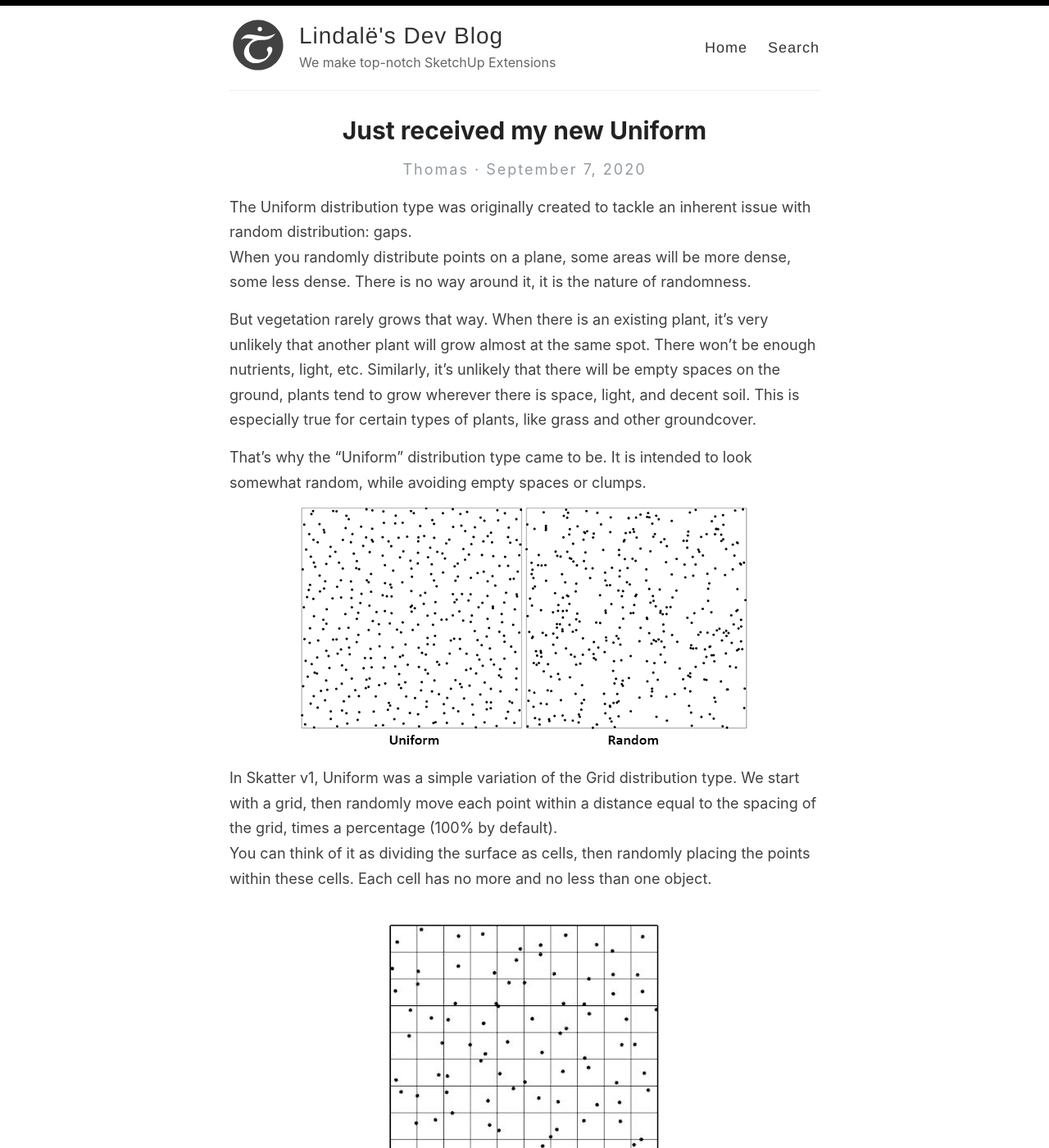
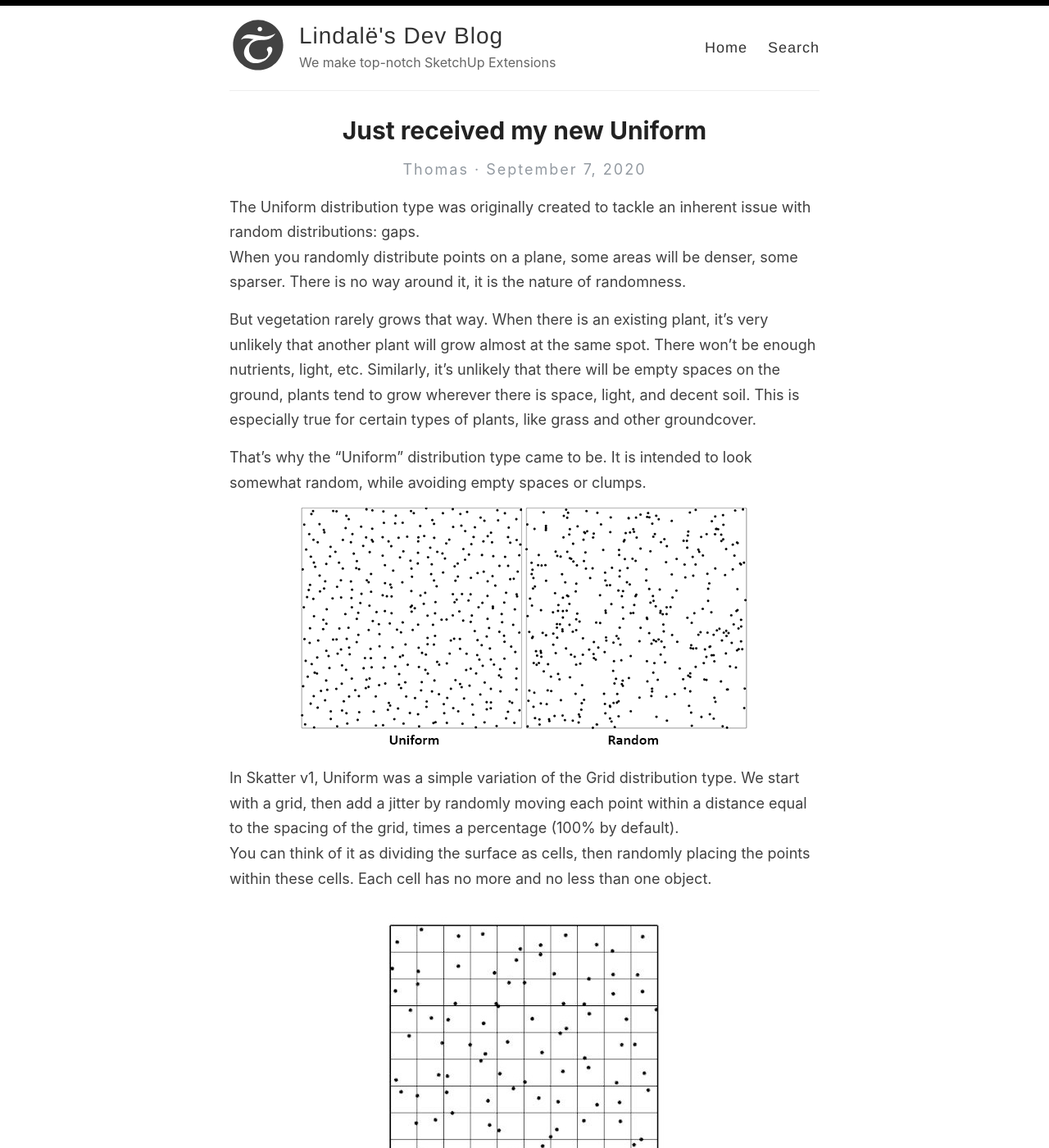
Before and after one commit to lindale-dev/lindale-dev.github.io, a Jekyll site: the page built from _posts/2020-09-07-just received my new uniform.md, in a window 1280 px wide and 1400 px high. Shown: the whole window at 82% size. Built offline with Jekyll 4.4.1, drawn with Linux system fonts in a browser that asks for light colours.

Commit message:
Edit Uniform post

```diff
--- a/_posts/2020-09-07-just received my new uniform.md
+++ b/_posts/2020-09-07-just received my new uniform.md
@@ -8,8 +8,8 @@ comments_url:
 
 
 
-The Uniform distribution type was originally created to tackle an inherent issue with random distribution: gaps.
-When you randomly distribute points on a plane, some areas will be more dense, some less dense. There is no way around it, it is the nature of randomness.
+The Uniform distribution type was originally created to tackle an inherent issue with random distributions: gaps.
+When you randomly distribute points on a plane, some areas will be denser, some sparser. There is no way around it, it is the nature of randomness.
 
 But vegetation rarely grows that way. When there is an existing plant, it's very unlikely that another plant will grow almost at the same spot. There won't be enough nutrients, light, etc. Similarly, it's unlikely that there will be empty spaces on the ground, plants tend to grow wherever there is space, light, and decent soil. This is especially true for certain types of plants, like grass and other groundcover.
 
@@ -17,7 +17,7 @@ That's why the "Uniform" distribution type came to be. It is intended to look so
 
 ![uniform_random]({{ site.url }}/images/uniform_random.png)
 
-In Skatter v1, Uniform was a simple variation of the Grid distribution type. We start with a grid, then randomly move each point within a distance equal to the spacing of the grid, times a percentage (100% by default).
+In Skatter v1, Uniform was a simple variation of the Grid distribution type. We start with a grid, then add a jitter by randomly moving each point within a distance equal to the spacing of the grid, times a percentage (100% by default).
 You can think of it as dividing the surface as cells, then randomly placing the points within these cells. Each cell has no more and no less than one object.
 
 ![uniform_cells]({{ site.url }}/images/uniform_cells.jpg)
```
